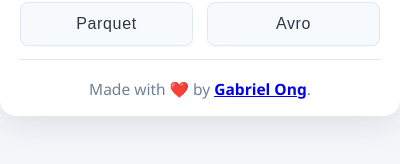
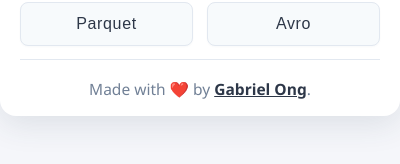
Before and after one commit to gongahkia/rakuzaichi, a browser extension: page src/popup.html in a window 400 px wide. Shown: the part 294-458 px from the top of the page. Drawn offline with Linux system fonts and the light colour scheme.

Commit message:
feat(app): added stylings

```diff
--- a/src/styles.css
+++ b/src/styles.css
@@ -96,3 +96,8 @@ footer {
   text-decoration: underline;
   color: #2d3748;
 }
+
+a {
+  text-decoration: none;
+  color: #2d3748;
+}
```
